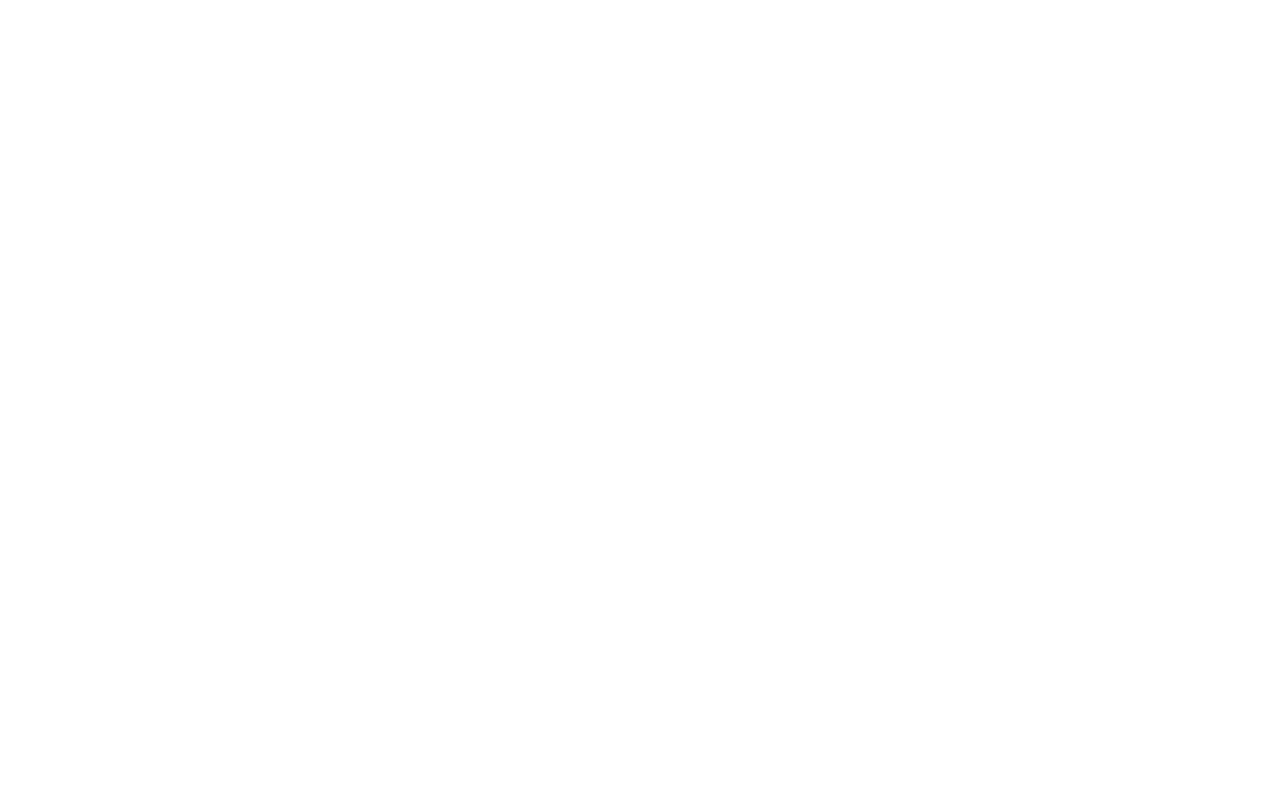
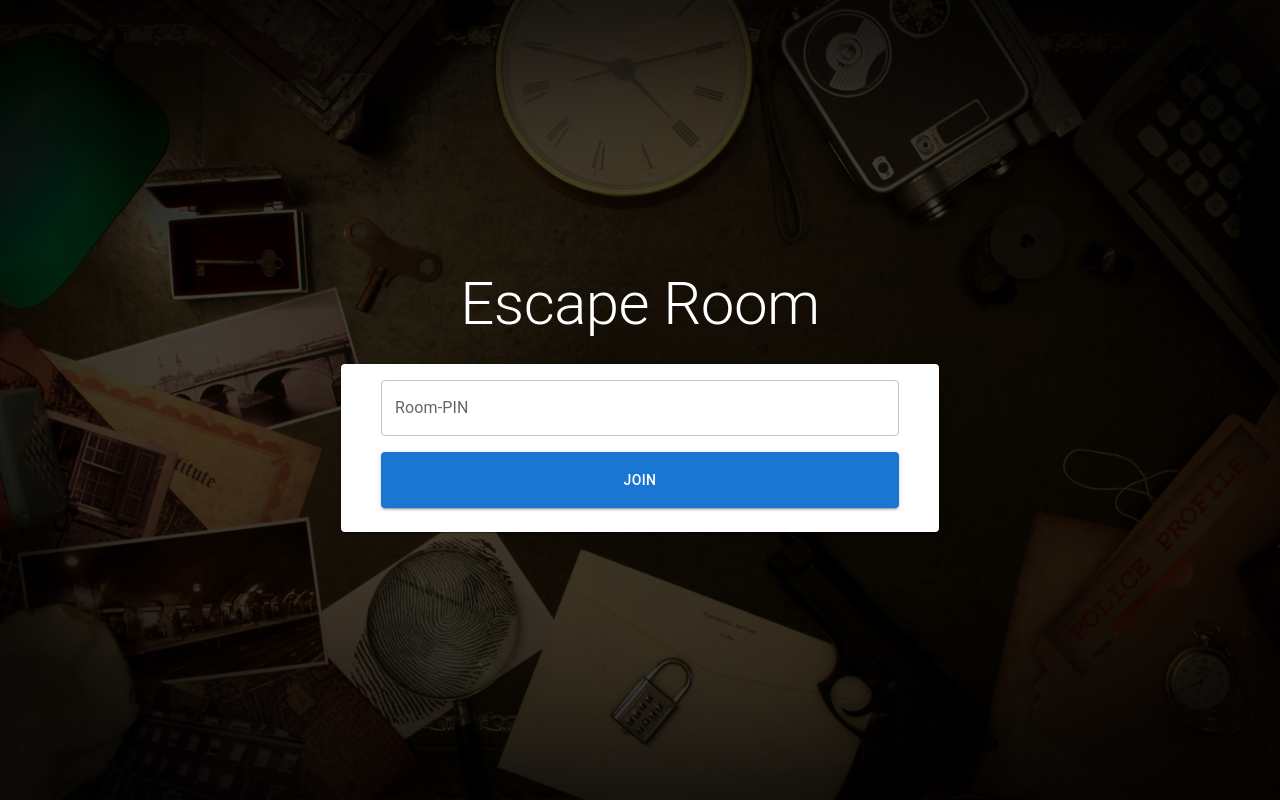
Before and after one commit to patrik-16/EscapeDoomFrontend, a React (Vite) app: page /join in a window 1280 px wide. Built offline with nearby package versions, Linux system fonts and the light colour scheme.

Commit message:
Join Room base design created

```diff
--- a/index.html
+++ b/index.html
@@ -4,7 +4,7 @@
     <meta charset="UTF-8" />
     <link rel="icon" type="image/svg+xml" href="/vite.svg" />
     <meta name="viewport" content="width=device-width, initial-scale=1.0" />
-    <title>Vite + React + TS</title>
+    <title>Escape Doom</title>
   </head>
   <body>
     <div id="root"></div>
--- a/package.json
+++ b/package.json
@@ -9,6 +9,11 @@
     "preview": "vite preview"
   },
   "dependencies": {
+    "@emotion/react": "^11.10.6",
+    "@emotion/styled": "^11.10.6",
+    "@fontsource/roboto": "^4.5.8",
+    "@mui/icons-material": "^5.11.16",
+    "@mui/material": "^5.12.1",
     "@reduxjs/toolkit": "^1.9.3",
     "axios": "^1.3.5",
     "react": "^18.2.0",
--- a/src/index.css
+++ b/src/index.css
@@ -1,69 +1,73 @@
-:root {
-  font-family: Inter, system-ui, Avenir, Helvetica, Arial, sans-serif;
-  line-height: 1.5;
-  font-weight: 400;
+body {
+  padding: 0;
+  margin: 0;
+}
+/*:root {*/
+/*  font-family: Inter, system-ui, Avenir, Helvetica, Arial, sans-serif;*/
+/*  line-height: 1.5;*/
+/*  font-weight: 400;*/
 
-  color-scheme: light dark;
-  color: rgba(255, 255, 255, 0.87);
-  background-color: #242424;
+/*  color-scheme: light dark;*/
+/*  color: rgba(255, 255, 255, 0.87);*/
+/*  background-color: #242424;*/
 
-  font-synthesis: none;
-  text-rendering: optimizeLegibility;
-  -webkit-font-smoothing: antialiased;
-  -moz-osx-font-smoothing: grayscale;
-  -webkit-text-size-adjust: 100%;
-}
+/*  font-synthesis: none;*/
+/*  text-rendering: optimizeLegibility;*/
+/*  -webkit-font-smoothing: antialiased;*/
+/*  -moz-osx-font-smoothing: grayscale;*/
+/*  -webkit-text-size-adjust: 100%;*/
+/*}*/
 
-a {
-  font-weight: 500;
-  color: #646cff;
-  text-decoration: inherit;
-}
-a:hover {
-  color: #535bf2;
-}
+/*a {*/
+/*  font-weight: 500;*/
+/*  color: #646cff;*/
+/*  text-decoration: inherit;*/
+/*}*/
+/*a:hover {*/
+/*  color: #535bf2;*/
+/*}*/
 
-body {
-  margin: 0;
-  display: flex;
-  place-items: center;
-  min-width: 320px;
-  min-height: 100vh;
-}
+/*body {*/
+/*  margin: 0;*/
+/*  display: flex;*/
+/*  place-items: center;*/
+/*  min-width: 320px;*/
+/*  min-height: 100vh;*/
+/*}*/
 
-h1 {
-  font-size: 3.2em;
-  line-height: 1.1;
-}
+/*h1 {*/
+/*  font-size: 3.2em;*/
+/*  line-height: 1.1;*/
+/*}*/
 
-button {
-  border-radius: 8px;
-  border: 1px solid transparent;
-  padding: 0.6em 1.2em;
-  font-size: 1em;
-  font-weight: 500;
-  font-family: inherit;
-  background-color: #1a1a1a;
-  cursor: pointer;
-  transition: border-color 0.25s;
-}
-button:hover {
-  border-color: #646cff;
-}
-button:focus,
-button:focus-visible {
-  outline: 4px auto -webkit-focus-ring-color;
-}
+/*button {*/
+/*  border-radius: 8px;*/
+/*  border: 1px solid transparent;*/
+/*  padding: 0.6em 1.2em;*/
+/*  font-size: 1em;*/
+/*  font-weight: 500;*/
+/*  font-family: inherit;*/
+/*  background-color: #1a1a1a;*/
+/*  cursor: pointer;*/
+/*  transition: border-color 0.25s;*/
+/*}*/
+/*button:hover {*/
+/*  border-color: #646cff;*/
+/*}*/
+/*button:focus,*/
+/*button:focus-visible {*/
+/*  outline: 4px auto -webkit-focus-ring-color;*/
+/*}*/
 
-@media (prefers-color-scheme: light) {
-  :root {
-    color: #213547;
-    background-color: #ffffff;
-  }
-  a:hover {
-    color: #747bff;
-  }
-  button {
-    background-color: #f9f9f9;
-  }
-}
+/*@media (prefers-color-scheme: light) {*/
+/*  :root {*/
+/*    color: #213547;*/
+/*    background-color: #ffffff;*/
+/*  }*/
+/*  a:hover {*/
+/*    color: #747bff;*/
+/*  }*/
+/*  button {*/
+/*    background-color: #f9f9f9;*/
+/*  }*/
+/*}*/
--- a/src/main.tsx
+++ b/src/main.tsx
@@ -4,6 +4,7 @@
 import {store} from './store/store'
 import {BrowserRouter} from "react-router-dom";
 import {Provider} from "react-redux";
+import './index.css'
 
 ReactDOM.createRoot(document.getElementById('root') as HTMLElement).render(
     <React.StrictMode>
--- a/src/pages/studenJoin/main.tsx
+++ b/src/pages/studenJoin/main.tsx
@@ -1,10 +1,49 @@
-import React from 'react';
+import React, {useState} from 'react';
+import BackgroundImage from '../../assets/live-escape-game-1155620.jpg'
+import {Button, Card, CardContent, Grid, Stack, TextField, Typography} from "@mui/material";
+import {common} from "@mui/material/colors";
 
 const StudentJoin = () => {
+
+    const [roomPin, setRoomPin] = useState('')
+
+    const handleUserInput = (e: any) => {
+        setRoomPin(e.target.value)
+    }
+
     return (
-        <div>
-
-        </div>
+        <>
+            <Grid
+                container
+                direction="column"
+                justifyContent="center"
+                alignItems="center"
+                height="100vh"
+                sx={{
+                    backgroundImage: `url(${BackgroundImage})`,
+                    backgroundColor: '#404040',
+                    backgroundBlendMode: 'multiply',
+                    backgroundSize: 'cover',
+            }}
+            >
+                <Typography sx={{paddingBottom: 3}} color={common.white} variant="h2"> Escape Room </Typography>
+                <Card sx={{minWidth: 550, paddingX: 3}}>
+                    <CardContent>
+                        <Stack spacing={2} alignItems="center">
+                            <TextField
+                                id="outlined-basic"
+                                label="Room-PIN"
+                                variant="outlined"
+                                value={roomPin}
+                                onChange={handleUserInput}
+                                fullWidth
+                            />
+                            <Button sx={{height: 56}} variant="contained" fullWidth>JOIN</Button>
+                        </Stack>
+                    </CardContent>
+                </Card>
+            </Grid>
+        </>
     );
 };
 
```
Also changed, not shown: src/assets/live-escape-game-1155620.jpg (added), 1 other file (tests, documents, lock files or other folders).
